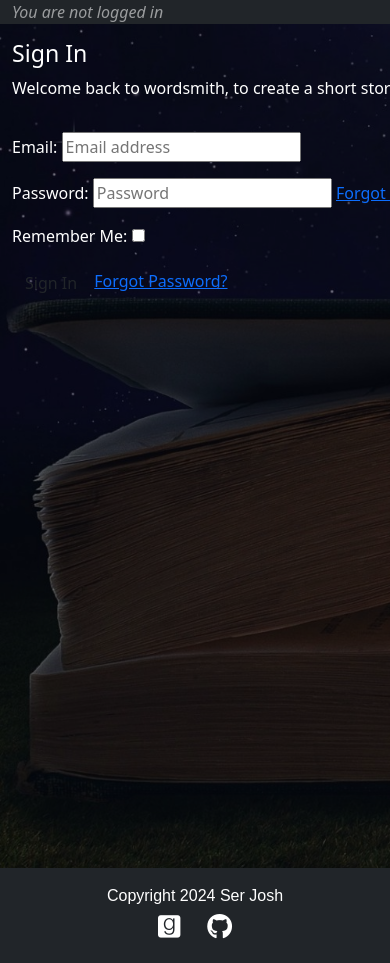
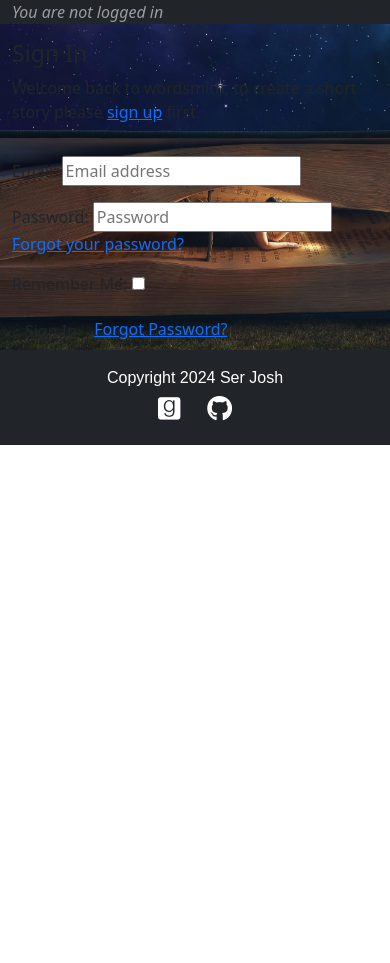
Before and after one commit to SerJosh/wordsmith, a Django app: page /accounts/login/ in a window 390 px wide; the page is wider, and only the part inside the window is pictured. Shown: the part 57-1020 px from the top of that part. After the commit the page ends 502 px from the top of that part, so only its background shows below. Run offline with Django 4.2, Linux system fonts and the light colour scheme; some libraries are stand-ins or nearby versions; some web fonts are replaced.

Commit message:
Style and make login page responsive

```diff
--- a/static/css/style.css
+++ b/static/css/style.css
@@ -68,7 +68,7 @@ h1 {
 }
 
 .btn-welcome:hover {
-    transform: scale(1.5);
+    transform: scale(1.3);
     background-color:rgba(0, 0, 0, 0.5);
     border-color: rgba(0, 0, 0, 0.0);
   }
@@ -90,6 +90,20 @@ h1 {
 
 /* !!! */
 
+/* .logged {
+    height:400px;
+} */
+
+.logged-img {
+    background-size: cover;
+    background-position: center center;
+    /* background-attachment: fixed; */
+    max-width: 100%;
+    height: 600px;
+    /* height: vh-100 */
+}
+
+/* !!! */
 .big-story-card {
     background-color: rgba(0, 0, 0, 0.5)
 }
@@ -113,3 +127,10 @@ h1 {
      }
 
     }
+
+    @media screen and (max-width: 600px) {
+        .logged-img {
+        height: auto;
+        width: 100%;
+        }
+    }
--- a/templates/account/login.html
+++ b/templates/account/login.html
@@ -8,10 +8,11 @@
 {% block head_title %}{% trans "Sign In" %}{% endblock %}
 
 {% block content %}
-<div style="background-image: url({% static 'images/bookstars.jpg' %}); background-size: cover;">
-<div class="container form vh-100 text-white"  style="width: 55rem;">
+<!-- style="background-image: url({% static 'images/bookstars.jpg' %}); background-size: cover;" -->
+<div class="container-fluid logged-img" style="background-image: url({% static 'images/bookstars.jpg' %}); background-size: cover;">
+<!-- <div class="container form vh-100 text-white"  style="width: 55rem;"> -->
     <div class="row">
-        <div class="col-md-8 mt-3 offset-md-2">
+        <div class="col-md-8 mt-3 offset-md-1">
             <h3>{% trans "Sign In" %}</h3>
 
             <p>{% blocktrans %}Welcome back to wordsmith, to create a short story please <a class="link" href="{{ signup_url }}">sign up</a>
@@ -19,7 +20,7 @@
         </div>
     </div>
     <div class="row">
-        <div class="col-md-8 mt-3 offset-md-2">
+        <div class="col-md-8 mt-3 offset-md-1">
             <form class="login" method="POST" action="{% url 'account_login' %}">
                 {% csrf_token %}
                 {{ form.as_p }}
@@ -32,6 +33,6 @@
             </form>
         </div>
     </div>
-</div>
+<!-- </div> -->
 </div>
 {% endblock content %}
--- a/wordsmith/settings.py
+++ b/wordsmith/settings.py
@@ -16,7 +16,7 @@ TEMPLATES_DIR = os.path.join(BASE_DIR, 'templates')
 SECRET_KEY = os.environ.get("SECRET_KEY")
 
 # SECURITY WARNING: don't run with debug turned on in production!
-DEBUG = True
+DEBUG = False
 
 ALLOWED_HOSTS = [ '8000-serjosh-wordsmith-hts3me9pyj5.ws-eu110.gitpod.io',
                 '.herokuapp.com']
```
